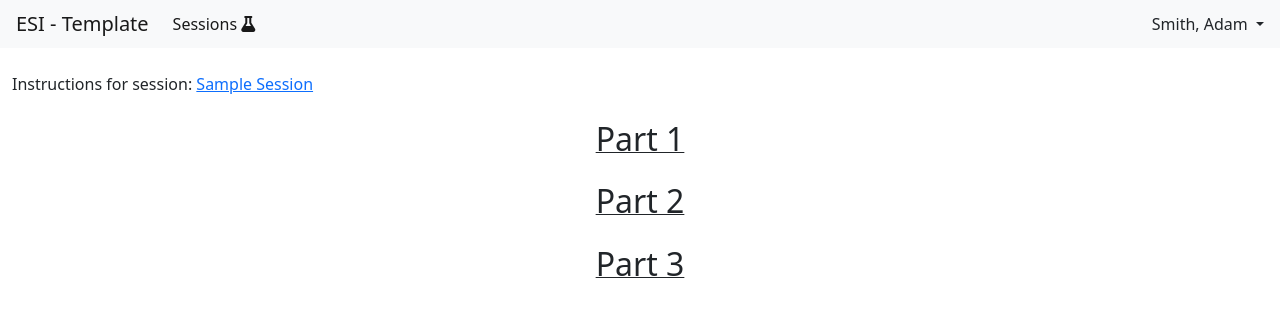
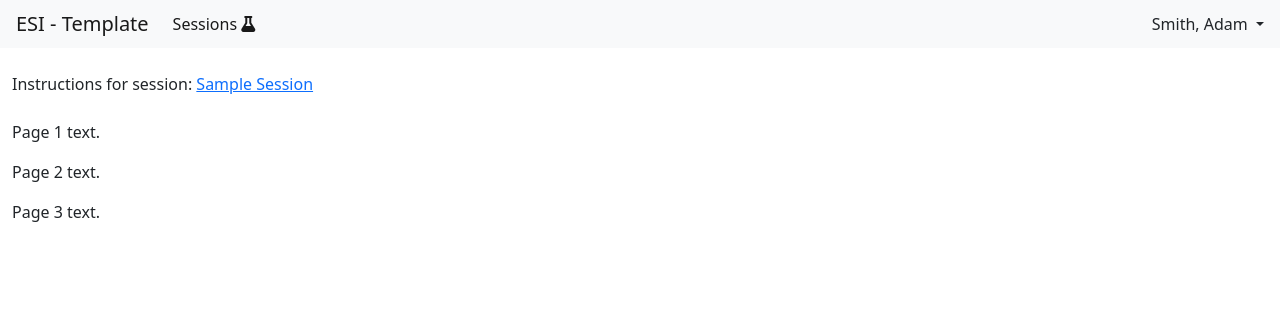
Before and after one commit to jeffreykirchner/multi_user_socket_template, a Django app: page /staff-session-instructions/2/ in a window 1280 px wide. Shown: the top 317 px of the page. Run offline with Django 3.2, Linux system fonts and the light colour scheme; a user stored in the database is signed in; data comes from the database, SQL or seed files in the repository; parts of the project's set-up code (start-up, migrations or seed data) failed here and were passed over; some libraries are stand-ins or nearby versions.

Commit message:
add instruction printout. fixes #24.

```diff
--- a/main/templates/staff/staff_session_instructions.html
+++ b/main/templates/staff/staff_session_instructions.html
@@ -23,15 +23,11 @@
 </div>
 
 {% for i in instruction_set %}
-    <div class="mb-4">
-        <center><u><span class="h2">Part {{forloop.counter}}</span></u></center>
 
-        {% for j in i %}
-        <div class="mb-2" style="page-break-after: always;">
-            {{j.text_html|safe}}
-        </div>
-        {% endfor %}
+    <div class="mb-2" style="page-break-after: always;">
+        {{i.text_html|safe}}
     </div>
+
 {% endfor %}
 
 {% endblock %}
```
